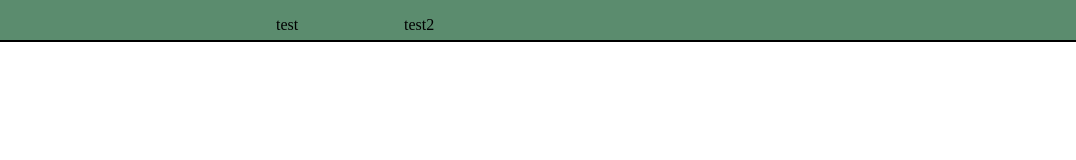
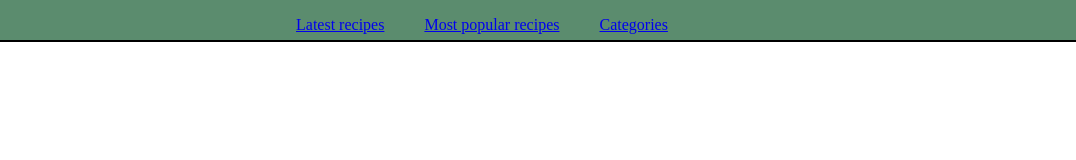
Before and after one commit to jorgealcover-beep/pagina_receptes, a plain HTML site: page index.html in a window 1280 px wide. Shown: the full height of the page, 204-1280 px from the left. Drawn offline with Linux system fonts and the light colour scheme.

Commit message:
no acabado, para seguir en casa

```diff
--- a/index.html
+++ b/index.html
@@ -8,8 +8,9 @@
 <body>
 	<header class="header">
 		<figure><img class="logo" src="logoipsum.png"  alt="Logo"></figure>
-		<div class="element"><p>test </p></div>
-		<div class="element"><p>test2</p></div>
+		<div class="element"><p> <a href="#Latest" >Latest recipes</a></p></div>
+		<div class="element"><p><a href="#Popular" >Most popular recipes</a></p></div>
+		<div class="element"><p><a href="#Categories" >Categories</a></p> </div>
 		<link rel="stylesheet" href="styles.css">
 	</header>
 </body>
--- a/styles.css
+++ b/styles.css
@@ -14,5 +14,11 @@
 }
 .element {
 	margin-bottom: 5px;
-	width: 10%;
+	padding-left: 20px;
+	padding-right: 20px;
+	font-color: #8c5b79;
+
 }
+href {
+	color: green;
+}
```
